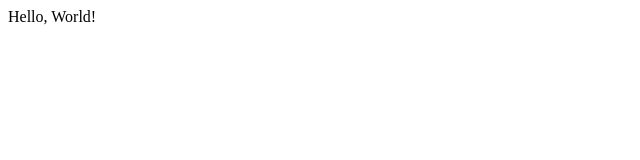
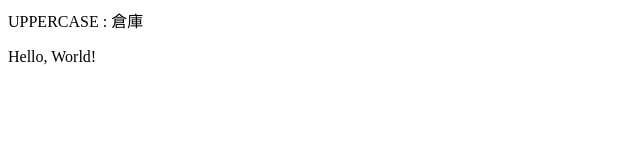
Before and after one commit to dehachi/dehachi.github.io, a plain HTML site: page index.html in a window 1280 px wide. Shown: the whole page, without its empty margins (0-640 px from the left). Drawn offline with Linux system fonts and the light colour scheme.

Commit message:
Update index.html

```diff
--- a/index.html
+++ b/index.html
@@ -2,6 +2,7 @@
   <head>
   </head>
   <body>
+    <div style="text-transform: uppercase;">uppercase : 倉庫</div>
     <p>Hello, World!</p>
   </body>
 </html>
```
